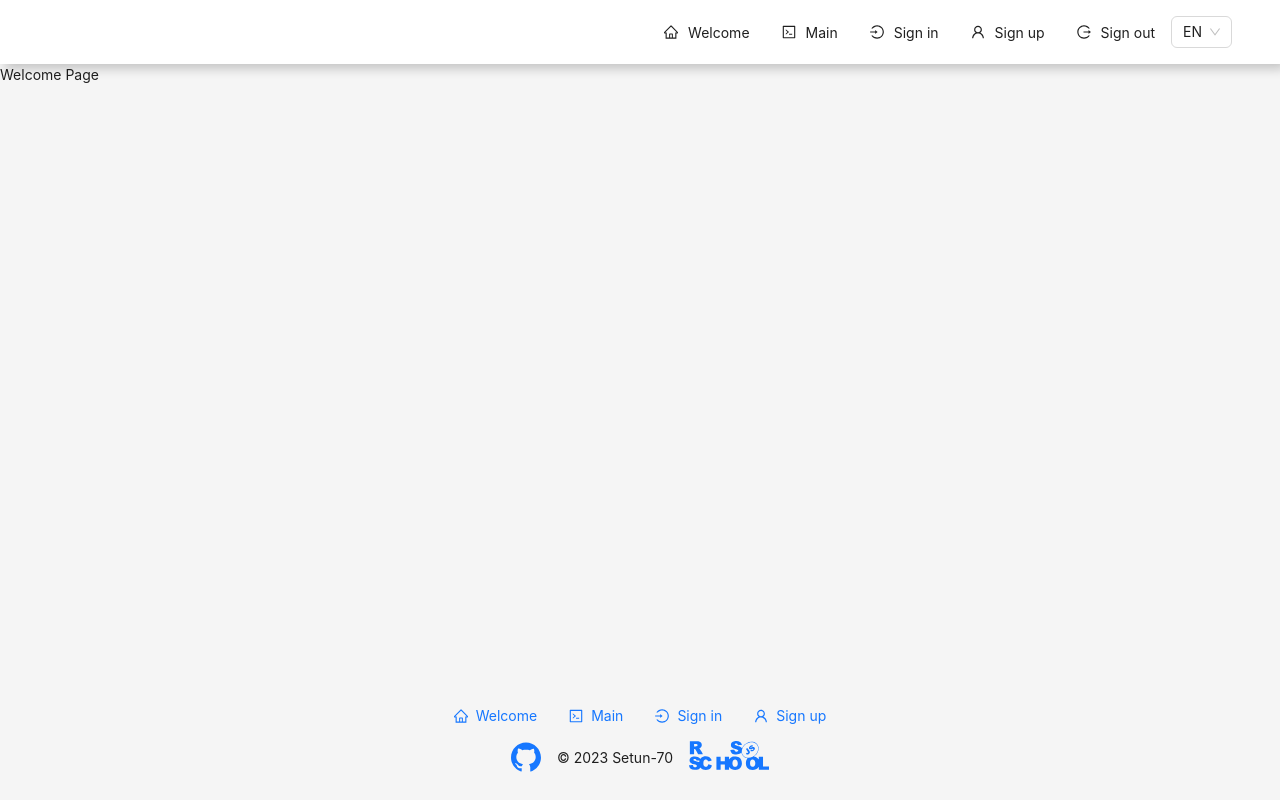
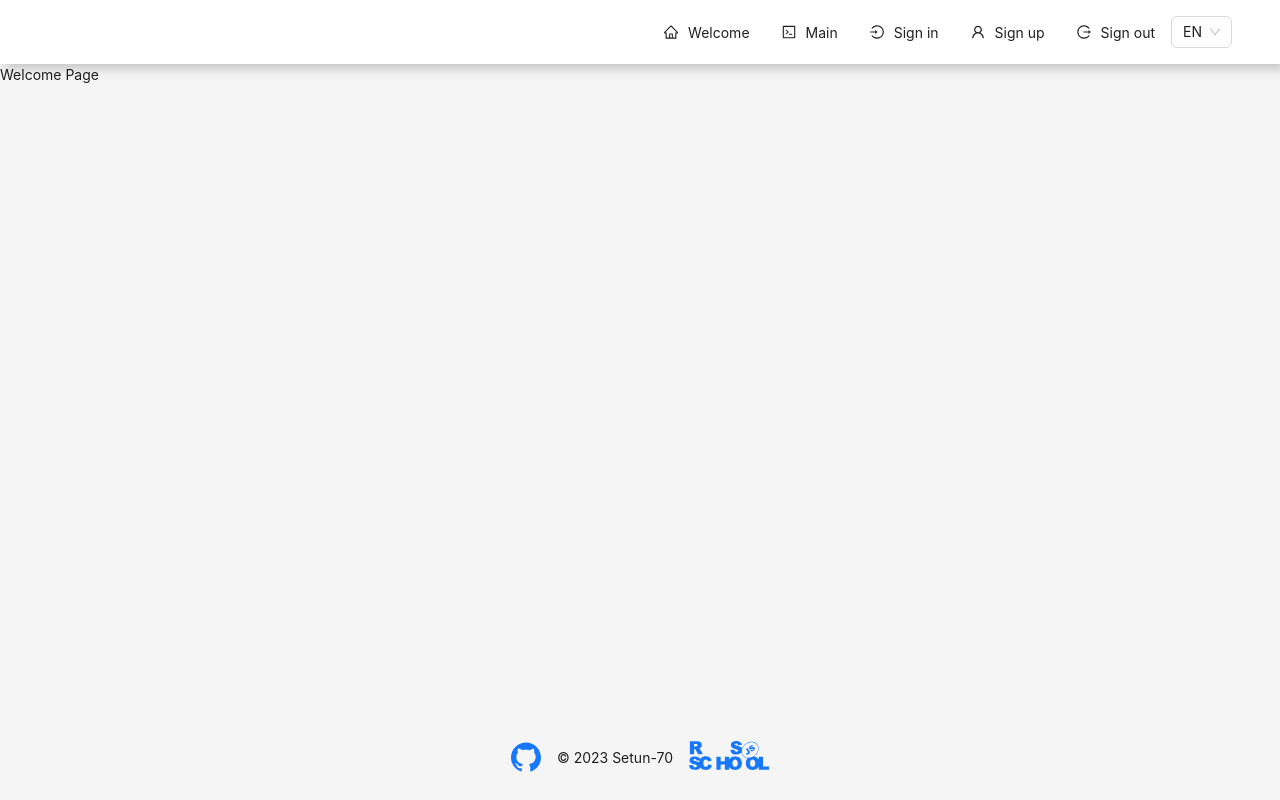
Before and after one commit to antasth/graphiql-app, a React (Vite) app: page / in a window 1280 px wide. Built offline with nearby package versions, Linux system fonts and the light colour scheme.

Commit message:
feat: delete links from the footer

```diff
--- a/src/components/Footer/Footer.tsx
+++ b/src/components/Footer/Footer.tsx
@@ -1,11 +1,5 @@
-import {
-  CodeOutlined,
-  GithubOutlined,
-  HomeOutlined,
-  LoginOutlined,
-  UserOutlined,
-} from '@ant-design/icons';
-import { Button, Flex, Layout } from 'antd';
+import { GithubOutlined } from '@ant-design/icons';
+import { Flex, Layout } from 'antd';
 import { Link } from 'react-router-dom';
 import RssLogo from '@/assets/svg/rss.svg?react';
 import { useTranslate } from '@/context/TranslateContext';
@@ -15,20 +9,6 @@ export function Footer() {
   return (
     <Layout.Footer>
       <Flex vertical gap="small">
-        <Flex justify="center" wrap="wrap">
-          <Button type="link" icon={<HomeOutlined />} href="/">
-            {t('Application.Welcome', 'Welcome')}
-          </Button>
-          <Button type="link" icon={<CodeOutlined />} href="/">
-            {t('Application.Main', 'Main')}
-          </Button>
-          <Button type="link" icon={<LoginOutlined />} href="/">
-            {t('Application.SignIn', 'Sign in')}
-          </Button>
-          <Button type="link" icon={<UserOutlined />} href="/">
-            {t('Application.SignUp', 'Sign up')}
-          </Button>
-        </Flex>
         <Flex justify="center" align="center" gap="middle" wrap="wrap">
           <Link to="https://github.com/BazhenovYN/graphiql-app">
             <GithubOutlined style={{ fontSize: '30px' }} />
```
Also changed, not shown: 1 other file (tests, documents, lock files or other folders).
